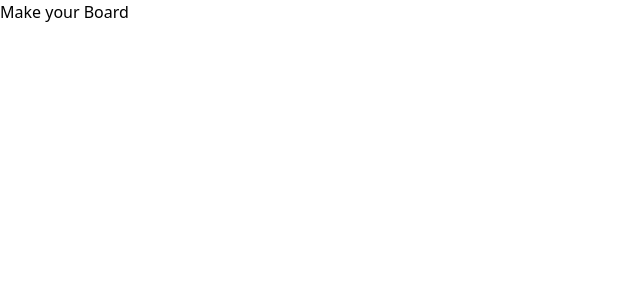
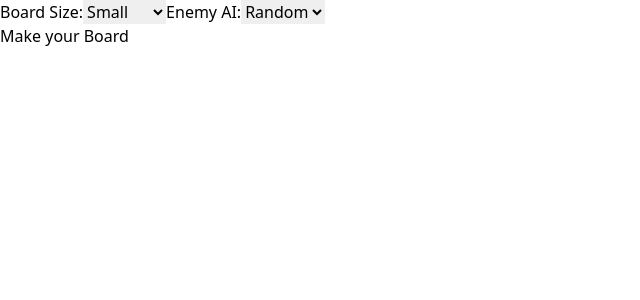
Before and after one commit to smmmfrd/battleship-react, a React (Vite) app: page / in a window 1280 px wide. Shown: the top 300 px of the page, without its empty margins (0-640 px from the left). Built offline with nearby package versions, Linux system fonts and the light colour scheme.

Commit message:
Enemy AI Setting

```diff
--- a/src/App.jsx
+++ b/src/App.jsx
@@ -1,8 +1,9 @@
-import { BrowserRouter, Routes, Route, Link, Outlet } from "react-router-dom";
+import { BrowserRouter, Routes, Route, Outlet } from "react-router-dom";
 import { GameContextProvider } from "./gameContext";
 
 import PlayerBoardCreator from "./components/PlayerBoardCreator";
 import Game from "./components/Game";
+import GameOptions from "./components/GameOptions";
 
 export default function App() {
   return (
@@ -25,11 +26,6 @@ export default function App() {
   );
 }
 
-function GameOptions() {
-  return (
-    <Link to="/player">Make your Board</Link>
-  );
-}
 
 function Navbar() {
   return (
--- a/src/components/Game.jsx
+++ b/src/components/Game.jsx
@@ -5,7 +5,7 @@ import EnemyBoard from "./EnemyBoard";
 import PlayerBoard from "./PlayerBoard";
 
 export default function Game() {
-    const {playerBoard, setPlayerBoard, enemyBoard, shipLengths} = useContext(GameContext);
+    const {playerBoard, setPlayerBoard, enemyBoard, shipLengths, enemyAI} = useContext(GameContext);
     const newGameModal = useRef();
     var numHitsLose = shipLengths.reduce((val, length) => val + length, 0);
     const [endingMessage, setEndingMessage] = useState('');
@@ -25,7 +25,7 @@ export default function Game() {
                 gameOver(true);
             } else {
                 // If not,
-                perfectEnemyAttack();
+                enemyAttack();
             }
         }
     }, [enemyBoard]);
@@ -45,6 +45,20 @@ export default function Game() {
         }
     }, [playerBoard])
 
+    function enemyAttack() {
+        switch(enemyAI) {
+            case 'random':
+                randomEnemyAttack();
+                break;
+            case 'semi-random':
+                semiRandomEnemyAttack();
+                break;
+            case 'perfect':
+                perfectEnemyAttack();
+                break;
+        }
+    }
+
     function randomEnemyAttack() {
         var validTargets = playerBoard.board.reduce((array, pos, index) => {
             if(pos === 0) {
@@ -61,6 +75,16 @@ export default function Game() {
 
             return newBoard;
         });
+    }
+
+    //every five attacks it is guaranteed to hit the a player ship.
+    function semiRandomEnemyAttack() {
+        var numAttacks = playerBoard.board.reduce((total, pos) => pos > 0 ? total + 1 : total, 0);
+        if(numAttacks > 0 && (numAttacks + 1) % 5 === 0) {
+            perfectEnemyAttack();
+        } else {
+            randomEnemyAttack();
+        }
     }
 
     function perfectEnemyAttack() {
--- /dev/null
+++ b/src/components/GameOptions.jsx
@@ -0,0 +1,35 @@
+import { useState, useContext } from "react";
+import { Link } from "react-router-dom";
+import { GameContext } from "../gameContext";
+
+export default function GameOptions() {
+    const [boardSize, setBoardSize] = useState(6);
+    const [enemyAI, setEnemyAI] = useState('random');
+    const {setBoardSize: setContextBoardSize, setEnemyAI: setContextAI} = useContext(GameContext);
+
+    return (
+        <>
+            <form>
+                <label>Board Size:
+                    <select value={boardSize} onChange={(e) => setBoardSize(e.target.value)}>
+                        <option value={6}>Small</option>
+                        <option value={8}>Medium</option>
+                        <option value={10}>Regular</option>
+                        <option value={12}>Large</option>
+                    </select>
+                </label>
+                <label>Enemy AI:
+                <select value={enemyAI} onChange={(e) => setEnemyAI(e.target.value)}>
+                        <option value={"random"}>Random</option>
+                        <option value={"semi-random"}>Fair</option>
+                        <option value={"perfect"}>Perfect</option>
+                    </select>
+                </label>
+            </form>
+            <Link to="/player" onClick={() => {
+                // setContextBoardSize(boardSize);
+                setContextAI(enemyAI);
+            }}>Make your Board</Link>
+        </>
+    );
+}
--- a/src/gameContext.jsx
+++ b/src/gameContext.jsx
@@ -1,17 +1,24 @@
-import React, {useState} from "react";
-const GameContext = React.createContext();
+import { useState, createContext } from "react";
+const GameContext = createContext();
 
-function GameContextProvider({children}){
+function GameContextProvider({ children }) {
     const [playerBoard, setPlayerBoard] = useState({});
     const [enemyBoard, setEnemyBoard] = useState({});
     const [boardSize, setBoardSize] = useState(6);
-    const [shipLengths, setShipLengths] = useState([2,3,3,4,5]);
+    const [shipLengths, setShipLengths] = useState([2, 3, 3, 4, 5]);
+    const [enemyAI, setEnemyAI] = useState('random');
 
     return (
-        <GameContext.Provider value={{playerBoard, setPlayerBoard, enemyBoard, setEnemyBoard, boardSize, setBoardSize, shipLengths, setShipLengths}}>
+        <GameContext.Provider value={{
+            playerBoard, setPlayerBoard,
+            enemyBoard, setEnemyBoard,
+            boardSize, setBoardSize,
+            shipLengths, setShipLengths,
+            enemyAI, setEnemyAI
+        }}>
             {children}
         </GameContext.Provider>
     );
 }
 
-export {GameContext, GameContextProvider}
+export { GameContext, GameContextProvider }
```
